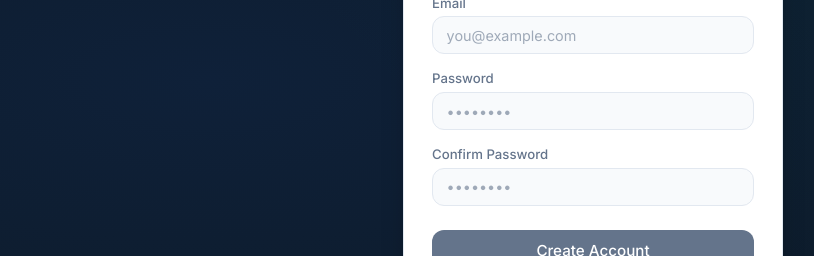
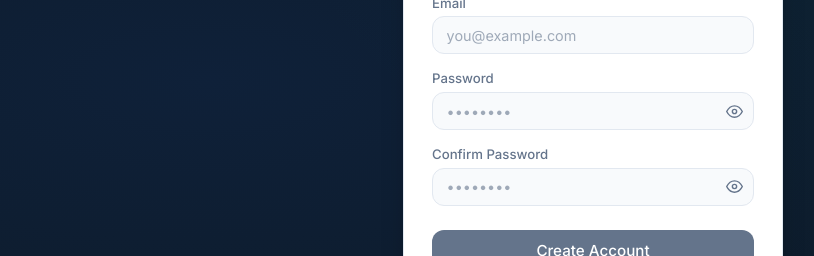
Before and after one commit to theoshi21/watt-if, a React (Vite) app in the folder frontend/: page /register in a window 1280 px wide. Shown: the part 320-576 px from the top of the page, without its empty margins (47-861 px from the left). Built offline with nearby package versions, Linux system fonts and the light colour scheme; no server answers.

Commit message:
fix: eye button inside input box, remove sidebar logout confirm, remove laggy bill preview

```diff
--- a/frontend/src/pages/LoginPage.tsx
+++ b/frontend/src/pages/LoginPage.tsx
@@ -8,37 +8,28 @@ export default function LoginPage() {
 
   const [email, setEmail] = useState('')
   const [password, setPassword] = useState('')
+  const [showPassword, setShowPassword] = useState(false)
   const [error, setError] = useState('')
   const [isSubmitting, setIsSubmitting] = useState(false)
 
-  // Prevent flicker: while auth is initializing, show a loading state
   if (isLoading) {
     return (
       <div className="auth-page">
         <div className="auth-page__loading">
-          <div
-            className="auth-spinner"
-            role="status"
-            aria-label="Loading"
-          />
+          <div className="auth-spinner" role="status" aria-label="Loading" />
         </div>
       </div>
     )
   }
 
-  // If already authenticated, redirect to home (prevents flash of login form)
-  if (user) {
-    return <Navigate to="/" replace />
-  }
+  if (user) return <Navigate to="/" replace />
 
   const handleSubmit = async (e: FormEvent) => {
     e.preventDefault()
     setError('')
     setIsSubmitting(true)
-
     try {
       await login(email, password)
-      // Navigation happens via the redirect above on re-render
     } catch {
       setError('Invalid email or password')
     } finally {
@@ -49,30 +40,19 @@ export default function LoginPage() {
   return (
     <div className="auth-page">
       <div className="auth-page__card">
-        {/* Brand header */}
         <div className="auth-page__brand">
-          <img
-            src={logo}
-            alt="WATT-IF logo"
-            className="auth-page__logo-img"
-          />
+          <img src={logo} alt="WATT-IF logo" className="auth-page__logo-img" />
           <h1 className="auth-page__title">WATT-IF</h1>
           <p className="auth-page__subtitle">Energy Intelligence</p>
         </div>
 
-        {/* Error alert */}
         {error && (
-          <div className="auth-page__error" role="alert">
-            {error}
-          </div>
+          <div className="auth-page__error" role="alert">{error}</div>
         )}
 
-        {/* Login form */}
         <form onSubmit={handleSubmit} className="auth-page__form">
           <div className="auth-page__field">
-            <label htmlFor="login-email" className="auth-page__label">
-              Email
-            </label>
+            <label htmlFor="login-email" className="auth-page__label">Email</label>
             <input
               id="login-email"
               type="email"
@@ -86,12 +66,11 @@ export default function LoginPage() {
           </div>
 
           <div className="auth-page__field">
-            <label htmlFor="login-password" className="auth-page__label">
-              Password
-            </label>
+            <label htmlFor="login-password" className="auth-page__label">Password</label>
+            <div className="auth-page__input-wrap">
               <input
                 id="login-password"
-              type="password"
+                type={showPassword ? 'text' : 'password'}
                 value={password}
                 onChange={(e) => setPassword(e.target.value)}
                 required
@@ -99,22 +78,36 @@ export default function LoginPage() {
                 placeholder="••••••••"
                 className="auth-page__input"
               />
+              <button
+                type="button"
+                onClick={() => setShowPassword(v => !v)}
+                aria-label={showPassword ? 'Hide password' : 'Show password'}
+                className="auth-page__eye-btn"
+              >
+                {showPassword ? (
+                  <svg width="17" height="17" viewBox="0 0 24 24" fill="none" stroke="currentColor" strokeWidth="2" strokeLinecap="round" strokeLinejoin="round" aria-hidden="true">
+                    <path d="M17.94 17.94A10.07 10.07 0 0 1 12 20c-7 0-11-8-11-8a18.45 18.45 0 0 1 5.06-5.94" />
+                    <path d="M9.9 4.24A9.12 9.12 0 0 1 12 4c7 0 11 8 11 8a18.5 18.5 0 0 1-2.16 3.19" />
+                    <line x1="1" y1="1" x2="23" y2="23" />
+                  </svg>
+                ) : (
+                  <svg width="17" height="17" viewBox="0 0 24 24" fill="none" stroke="currentColor" strokeWidth="2" strokeLinecap="round" strokeLinejoin="round" aria-hidden="true">
+                    <path d="M1 12s4-8 11-8 11 8 11 8-4 8-11 8-11-8-11-8z" />
+                    <circle cx="12" cy="12" r="3" />
+                  </svg>
+                )}
+              </button>
+            </div>
           </div>
 
-          <button
-            type="submit"
-            className="btn-primary auth-page__submit"
-            disabled={isSubmitting}
-          >
+          <button type="submit" className="btn-primary auth-page__submit" disabled={isSubmitting}>
             {isSubmitting ? 'Signing in…' : 'Sign In'}
           </button>
         </form>
 
         <p className="auth-page__footer">
           Don&apos;t have an account?{' '}
-          <Link to="/register" className="auth-page__link">
-            Register
-          </Link>
+          <Link to="/register" className="auth-page__link">Register</Link>
         </p>
       </div>
     </div>
--- a/frontend/src/pages/RegisterPage.tsx
+++ b/frontend/src/pages/RegisterPage.tsx
@@ -2,6 +2,18 @@ import { useState, type FormEvent } from 'react'
 import { Link, Navigate } from 'react-router-dom'
 import { useAuth } from '../context/AuthContext'
 import logo from '../../wattif.png'
+
+const SPECIAL_CHARS = '!@#$%^&*()_+-=[]{}|;:,.<>?'
+
+function checkStrength(pw: string) {
+  return {
+    length:   pw.length >= 8,
+    upper:    /[A-Z]/.test(pw),
+    lower:    /[a-z]/.test(pw),
+    digit:    /\d/.test(pw),
+    special:  /[!@#$%^&*()\\_+\-=\[\]{}|;:,.<>?]/.test(pw),
+  }
+}
 
 export default function RegisterPage() {
   const { register, user, isLoading } = useAuth()
@@ -9,144 +21,127 @@ export default function RegisterPage() {
   const [email, setEmail] = useState('')
   const [password, setPassword] = useState('')
   const [confirmPassword, setConfirmPassword] = useState('')
+  const [showPassword, setShowPassword] = useState(false)
+  const [showConfirm, setShowConfirm] = useState(false)
   const [error, setError] = useState('')
   const [isSubmitting, setIsSubmitting] = useState(false)
 
-  const passwordLongEnough = password.length >= 8
+  const strength = checkStrength(password)
+  const passwordValid = Object.values(strength).every(Boolean)
   const passwordsMatch = password === confirmPassword && confirmPassword.length > 0
-  const canSubmit = passwordLongEnough && passwordsMatch && !isSubmitting
+  const canSubmit = passwordValid && passwordsMatch && !isSubmitting
 
-  // Prevent flicker: while auth is initializing, show a loading state
   if (isLoading) {
     return (
       <div className="auth-page">
         <div className="auth-page__loading">
-          <div
-            className="auth-spinner"
-            role="status"
-            aria-label="Loading"
-          />
+          <div className="auth-spinner" role="status" aria-label="Loading" />
         </div>
       </div>
     )
   }
 
-  // If already authenticated, redirect to home
-  if (user) {
-    return <Navigate to="/" replace />
-  }
+  if (user) return <Navigate to="/" replace />
 
   const handleSubmit = async (e: FormEvent) => {
     e.preventDefault()
     setError('')
     setIsSubmitting(true)
-
     try {
       await register(email, password)
-      // Navigation happens via redirect above on re-render
     } catch (err: unknown) {
-      const message = err instanceof Error ? err.message : 'Registration failed'
-      setError(message)
+      setError(err instanceof Error ? err.message : 'Registration failed')
     } finally {
       setIsSubmitting(false)
     }
   }
 
+  const EyeIcon = ({ visible }: { visible: boolean }) => visible ? (
+    <svg width="17" height="17" viewBox="0 0 24 24" fill="none" stroke="currentColor" strokeWidth="2" strokeLinecap="round" strokeLinejoin="round" aria-hidden="true">
+      <path d="M17.94 17.94A10.07 10.07 0 0 1 12 20c-7 0-11-8-11-8a18.45 18.45 0 0 1 5.06-5.94" />
+      <path d="M9.9 4.24A9.12 9.12 0 0 1 12 4c7 0 11 8 11 8a18.5 18.5 0 0 1-2.16 3.19" />
+      <line x1="1" y1="1" x2="23" y2="23" />
+    </svg>
+  ) : (
+    <svg width="17" height="17" viewBox="0 0 24 24" fill="none" stroke="currentColor" strokeWidth="2" strokeLinecap="round" strokeLinejoin="round" aria-hidden="true">
+      <path d="M1 12s4-8 11-8 11 8 11 8-4 8-11 8-11-8-11-8z" />
+      <circle cx="12" cy="12" r="3" />
+    </svg>
+  )
+
+  const eyeBtn = (show: boolean, toggle: () => void, label: string) => (
+    <button type="button" onClick={toggle} aria-label={label} className="auth-page__eye-btn">
+      <EyeIcon visible={show} />
+    </button>
+  )
+
+  const reqLine = (met: boolean, text: string) => (
+    <span style={{ display: 'flex', alignItems: 'center', gap: '0.3rem', fontFamily: 'var(--font-sans)', fontSize: '0.72rem', color: met ? 'var(--color-teal)' : 'var(--color-text-muted)' }}>
+      <span aria-hidden="true">{met ? '✓' : '○'}</span>{text}
+    </span>
+  )
+
   return (
     <div className="auth-page">
       <div className="auth-page__card">
-        {/* Brand header */}
         <div className="auth-page__brand">
-          <img
-            src={logo}
-            alt="WATT-IF logo"
-            className="auth-page__logo-img"
-          />
+          <img src={logo} alt="WATT-IF logo" className="auth-page__logo-img" />
           <h1 className="auth-page__title">WATT-IF</h1>
           <p className="auth-page__subtitle">Energy Intelligence</p>
         </div>
 
-        {/* Error alert */}
-        {error && (
-          <div className="auth-page__error" role="alert">
-            {error}
-          </div>
-        )}
+        {error && <div className="auth-page__error" role="alert">{error}</div>}
 
-        {/* Register form */}
         <form onSubmit={handleSubmit} className="auth-page__form">
           <div className="auth-page__field">
-            <label htmlFor="register-email" className="auth-page__label">
-              Email
-            </label>
-            <input
-              id="register-email"
-              type="email"
-              required
-              autoComplete="email"
-              placeholder="you@example.com"
-              value={email}
-              onChange={(e) => setEmail(e.target.value)}
-              className="auth-page__input"
-            />
+            <label htmlFor="register-email" className="auth-page__label">Email</label>
+            <input id="register-email" type="email" required autoComplete="email"
+              placeholder="you@example.com" value={email}
+              onChange={(e) => setEmail(e.target.value)} className="auth-page__input" />
           </div>
 
           <div className="auth-page__field">
-            <label htmlFor="register-password" className="auth-page__label">
-              Password
-            </label>
-            <input
-              id="register-password"
-              type="password"
-              required
-              autoComplete="new-password"
-              placeholder="••••••••"
-              value={password}
-              onChange={(e) => setPassword(e.target.value)}
-              className="auth-page__input"
-            />
-            {password.length > 0 && !passwordLongEnough && (
-              <span className="auth-page__hint">
-                Must be at least 8 characters
-              </span>
+            <label htmlFor="register-password" className="auth-page__label">Password</label>
+            <div className="auth-page__input-wrap">
+              <input id="register-password" type={showPassword ? 'text' : 'password'} required
+                autoComplete="new-password" placeholder="••••••••" value={password}
+                onChange={(e) => setPassword(e.target.value)}
+                className="auth-page__input" />
+              {eyeBtn(showPassword, () => setShowPassword(v => !v), showPassword ? 'Hide password' : 'Show password')}
+            </div>
+            {password.length > 0 && (
+              <div style={{ display: 'flex', flexWrap: 'wrap', gap: '0.3rem 0.75rem', marginTop: '0.4rem' }}>
+                {reqLine(strength.length,   'At least 8 characters')}
+                {reqLine(strength.upper,    'Uppercase letter')}
+                {reqLine(strength.lower,    'Lowercase letter')}
+                {reqLine(strength.digit,    'Number')}
+                {reqLine(strength.special,  `Special character (${SPECIAL_CHARS.slice(0, 8)}…)`)}
+              </div>
             )}
           </div>
 
           <div className="auth-page__field">
-            <label htmlFor="register-confirm-password" className="auth-page__label">
-              Confirm Password
-            </label>
-            <input
-              id="register-confirm-password"
-              type="password"
-              required
-              autoComplete="new-password"
-              placeholder="••••••••"
-              value={confirmPassword}
-              onChange={(e) => setConfirmPassword(e.target.value)}
-              className="auth-page__input"
-            />
+            <label htmlFor="register-confirm-password" className="auth-page__label">Confirm Password</label>
+            <div className="auth-page__input-wrap">
+              <input id="register-confirm-password" type={showConfirm ? 'text' : 'password'} required
+                autoComplete="new-password" placeholder="••••••••" value={confirmPassword}
+                onChange={(e) => setConfirmPassword(e.target.value)}
+                className="auth-page__input" />
+              {eyeBtn(showConfirm, () => setShowConfirm(v => !v), showConfirm ? 'Hide password' : 'Show password')}
+            </div>
             {confirmPassword.length > 0 && !passwordsMatch && (
-              <span className="auth-page__hint auth-page__hint--error">
-                Passwords do not match
-              </span>
+              <span className="auth-page__hint auth-page__hint--error">Passwords do not match</span>
             )}
           </div>
 
-          <button
-            type="submit"
-            className="btn-primary auth-page__submit"
-            disabled={!canSubmit}
-          >
+          <button type="submit" className="btn-primary auth-page__submit" disabled={!canSubmit}>
             {isSubmitting ? 'Creating account…' : 'Create Account'}
           </button>
         </form>
 
         <p className="auth-page__footer">
           Already have an account?{' '}
-          <Link to="/login" className="auth-page__link">
-            Sign in
-          </Link>
+          <Link to="/login" className="auth-page__link">Sign in</Link>
         </p>
       </div>
     </div>
--- a/frontend/src/styles/index.css
+++ b/frontend/src/styles/index.css
@@ -406,7 +406,7 @@ textarea:focus {
 }
 
 .auth-page__input {
-  padding: 0.6rem 0.85rem;
+  padding: 0.6rem 2.5rem 0.6rem 0.85rem; /* right padding reserves space for the eye button */
   border-radius: var(--radius-card);
   border: 1px solid var(--color-border);
   font-size: 0.9rem;
@@ -414,6 +414,37 @@ textarea:focus {
   background: var(--color-input-fill);
   color: var(--color-text-primary);
   transition: border-color 0.15s ease, box-shadow 0.15s ease;
+  width: 100%;
+  box-sizing: border-box;
+}
+
+/* Wrapper that positions the eye toggle inside the input box */
+.auth-page__input-wrap {
+  position: relative;
+  display: flex;
+  align-items: stretch;
+}
+
+.auth-page__eye-btn {
+  position: absolute;
+  right: 0;
+  top: 0;
+  bottom: 0;
+  width: 2.4rem;
+  display: flex;
+  align-items: center;
+  justify-content: center;
+  background: none;
+  border: none;
+  cursor: pointer;
+  color: var(--color-text-muted);
+  padding: 0;
+  border-radius: 0 var(--radius-card) var(--radius-card) 0;
+  transition: color 0.15s;
+}
+
+.auth-page__eye-btn:hover {
+  color: var(--color-text-primary);
 }
 
 .auth-page__input::placeholder {
```
Also changed, not shown: frontend/src/components/ChatPanel.tsx (+14 -2 lines), frontend/src/components/Sidebar.tsx (+1 -6 lines), frontend/src/pages/AccountSettingsPage.tsx (+35 -13 lines), frontend/src/pages/DataEntryPage.tsx (+1 -33 lines), 2 other files (tests, documents, lock files or other folders). Lines whose indentation alone changed are shown as unchanged.
